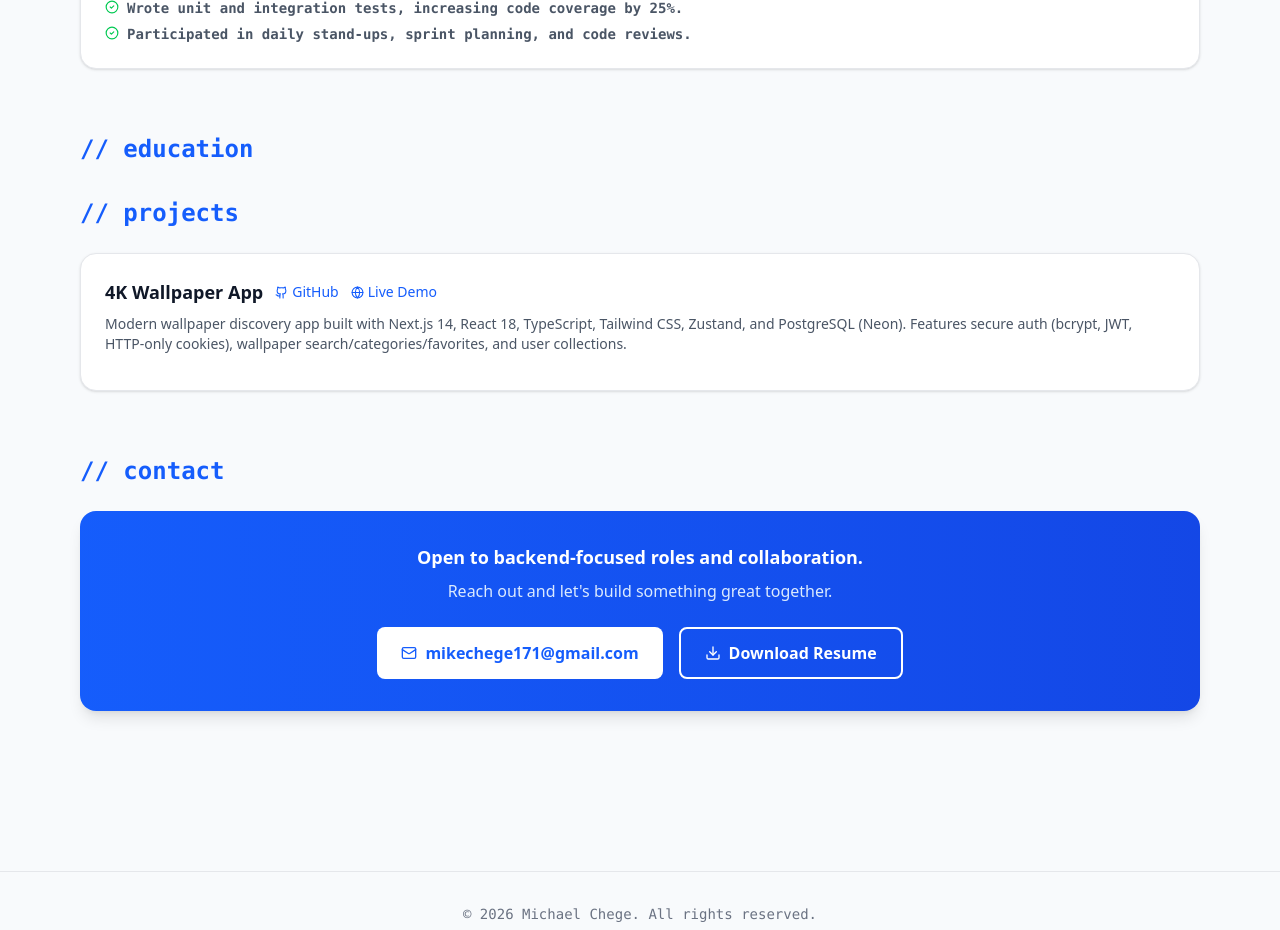
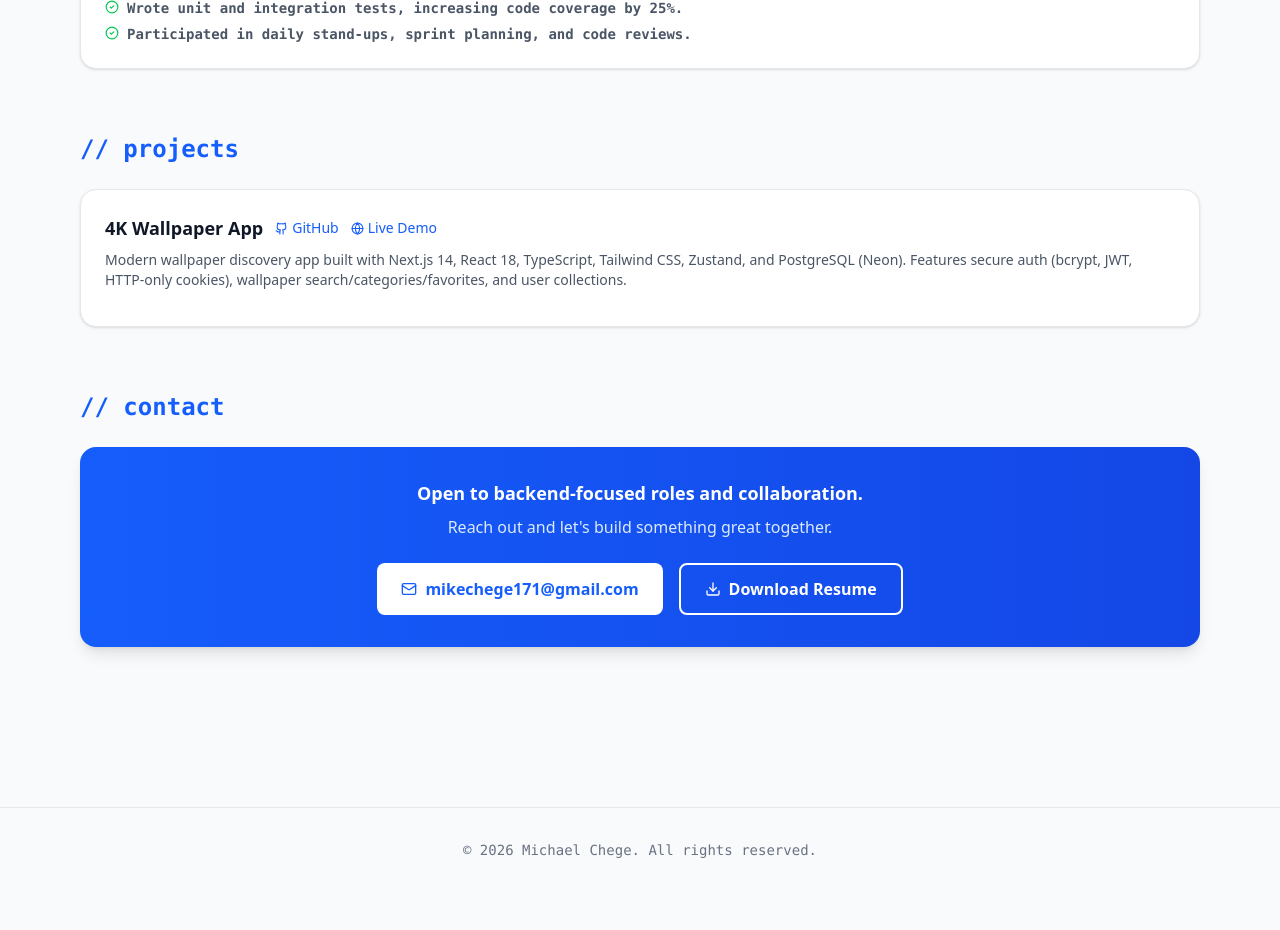
Before and after one commit to 001-sketch/Resume, a Next.js app: page / in a window 1280 px wide. Shown: the part 1420-2350 px from the top of the page. Built offline with nearby package versions, Linux system fonts and the light colour scheme.

Commit message:
Update portfolio-hero.tsx

```diff
--- a/components/ui/portfolio-hero.tsx
+++ b/components/ui/portfolio-hero.tsx
@@ -345,14 +345,6 @@ export default function PortfolioHero() {
           ))}
         </div>
 
-        {/* ── Education ── */}
-        <h2
-          className="text-2xl font-bold mb-8 text-blue-600 dark:text-blue-400"
-          style={{ fontFamily: 'var(--font-fira-code), monospace' }}
-        >
-          // education
-        </h2>
-
             // projects
           </h2>
           <div className="bg-white dark:bg-gray-900 rounded-2xl border border-gray-200 dark:border-gray-800 p-6 shadow-sm">
```
